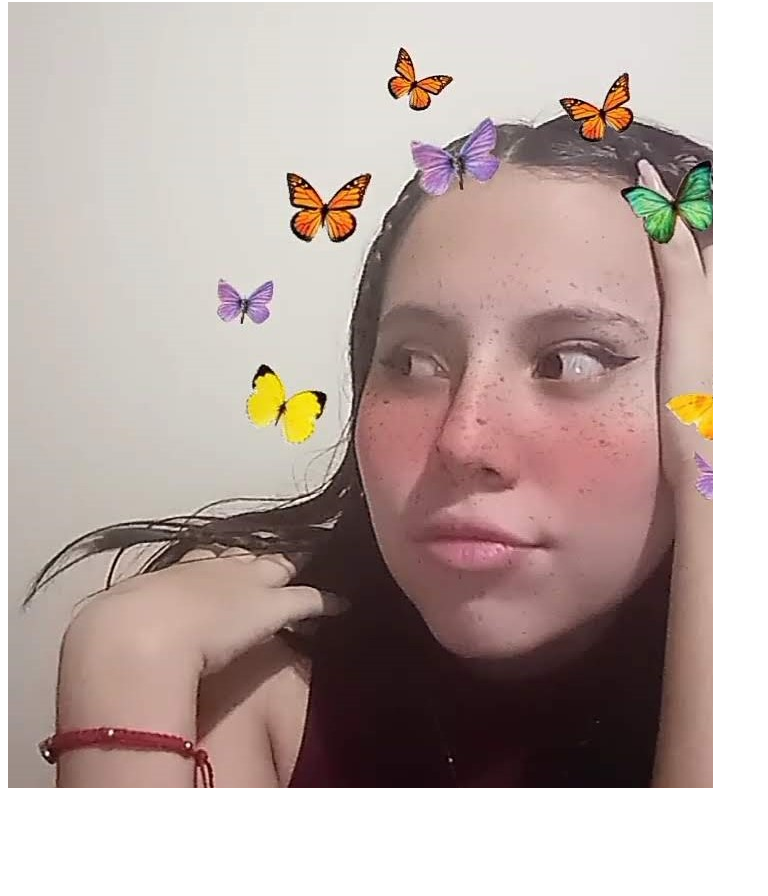
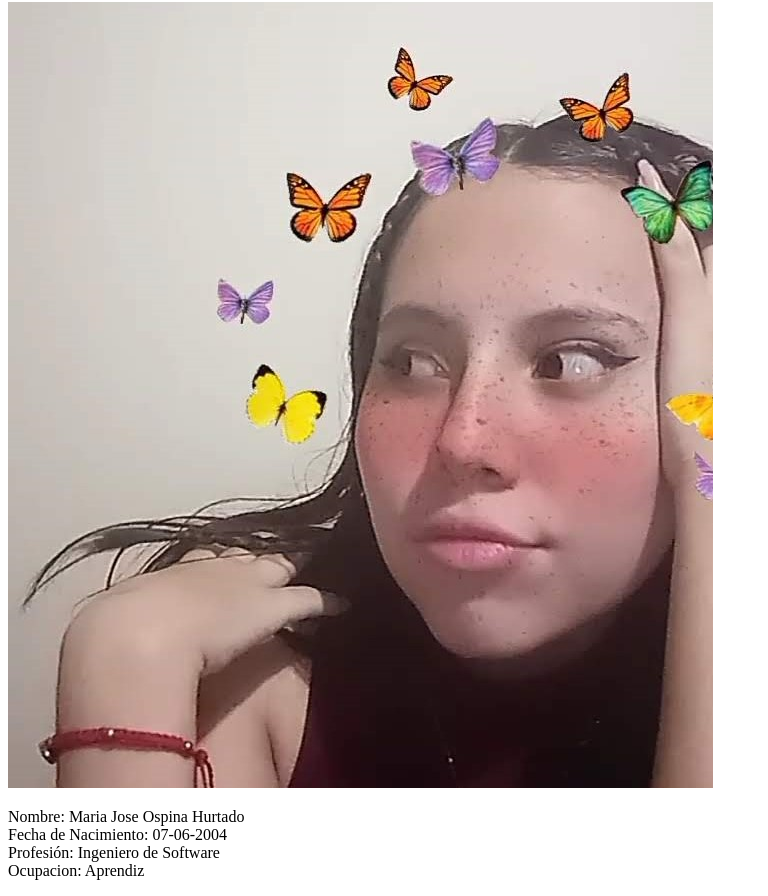
Before and after one commit to MajoS7/MisDatos, a plain HTML site: page Index.html in a window 1280 px wide. Shown: the part 78-974 px from the top of the page, without its empty margins (0-768 px from the left). Before the commit the page ends 878 px from the top, so only its background shows below. Drawn offline with Linux system fonts and the light colour scheme.

Commit message:
Escribi mis datos personales

```diff
--- a/Index.html
+++ b/Index.html
@@ -11,5 +11,8 @@
         <h1>Maria José Ospina Hurtado</h1>
     </header>
     <img src="/images/Yo.jpg" alt="Foto del Aprendiz">
+    <section>
+        <p>Nombre: Maria Jose Ospina Hurtado<br> Fecha de Nacimiento: 07-06-2004 <br> Profesión: Ingeniero de Software <br> Ocupacion: Aprendiz</p>
+    </section>
 </body>
 </html>
```
